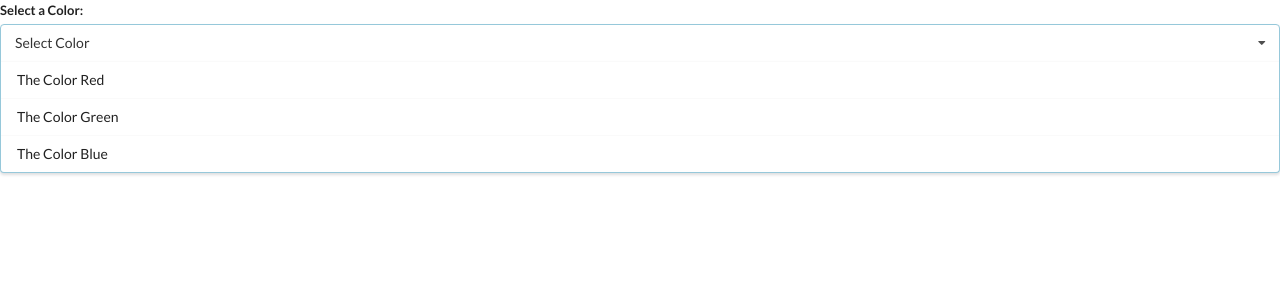
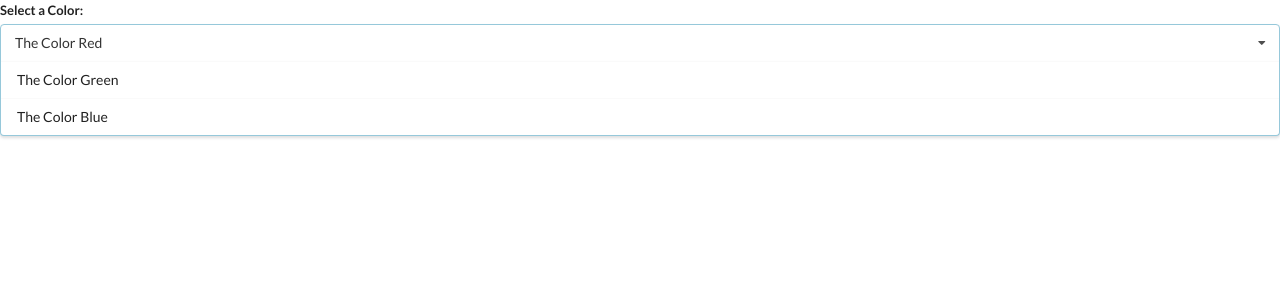
Before and after one commit to paffenst/widgets, a React (Create React App) app: page / in a window 1280 px wide. Shown: the top 300 px of the page. Built offline with nearby package versions, Linux system fonts and the light colour scheme.

Commit message:
Filtering the Option List

```diff
--- a/src/App.js
+++ b/src/App.js
@@ -1,4 +1,4 @@
-import React from 'react';
+import React , {useState} from 'react';
 import Accordion from './components/Accordion';
 import Search from './components/Search';
 import Dropdown from './components/Dropdown';
@@ -15,7 +15,6 @@
         content: "You use React by creating components "
     }
 ];
-export default () => {
 
     const options = [
         {
@@ -30,13 +29,16 @@
             label: 'The Color Blue',
             value: 'blue'
         }
-
     ];
 
-
+export default () => {
+    const [selected, setSelected] = useState(options[0]);
     return (
         <div>
-            <Dropdown options={options} />
+            <Dropdown
+            selected={selected}
+            onSelectedChange={setSelected}
+            options={options} />
         </div>
-    )
+    );
 };
--- a/src/components/Dropdown.js
+++ b/src/components/Dropdown.js
@@ -1,15 +1,21 @@
 import React from 'react';
 
-const Dropdown = ({options}) => {
+const Dropdown = ({options, selected, onSelectedChange }) => {
+    const renderOptions = options.map((option) => {
+        if(option.value === selected.value) {
+            return null;
+        }
 
-    const renderOptions = options.map((option) => {
         return (
-            <div key={option.value} className="item">
+            <div
+                key={option.value}
+                className="item"
+                onClick={() => onSelectedChange(option)}
+            >
                 {option.label}
             </div>
         );
     });
-
 
     return (
         <div className="ui form">
@@ -17,7 +23,7 @@
                 <label className="label">Select a Color: </label>
                 <div className="ui selection dropdown visible active ">
                     <i className="dropdown icon "></i>
-                    <div className="text">Select Color</div>
+                    <div className="text">{selected.label}</div>
                     <div className="menu visible transition">{renderOptions}</div>
                 </div>
             </div>
```
